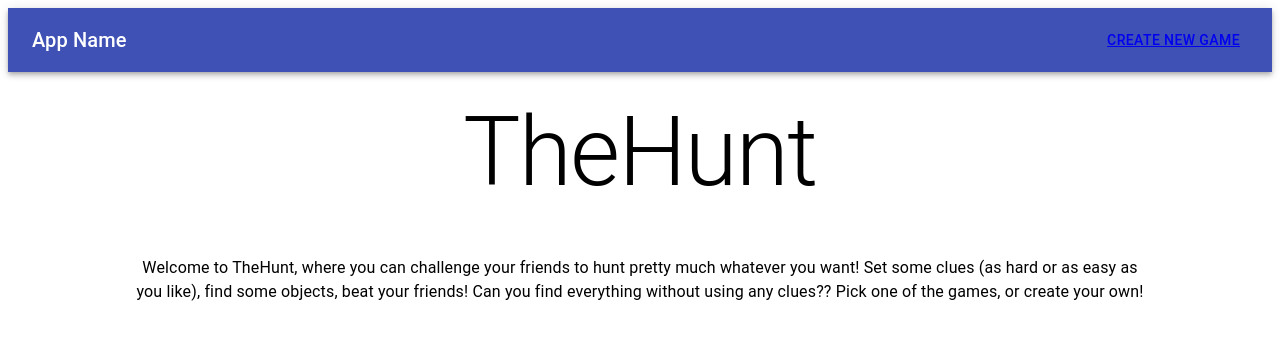
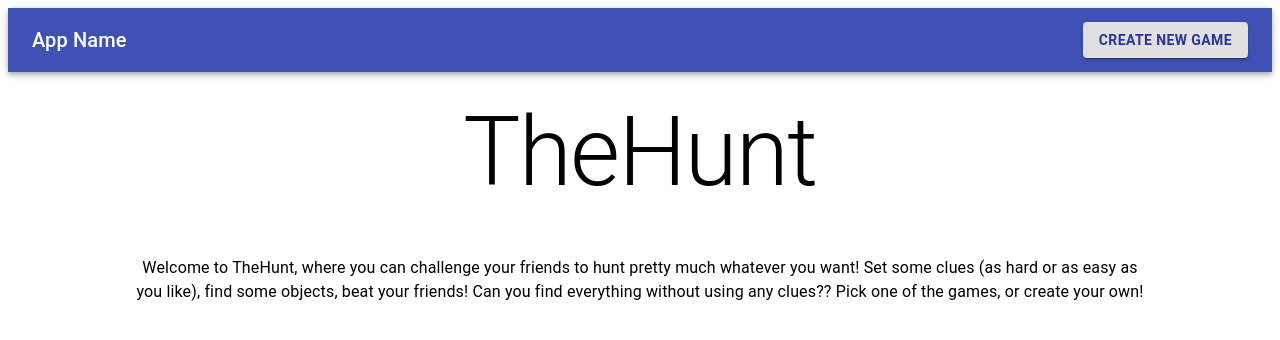
Before and after one commit to TonyDMorris/Front-End-Project, a React (Create React App) app: page / in a window 1280 px wide. Shown: the top 340 px of the page. Built offline with nearby package versions, Linux system fonts and the light colour scheme; no server answers; what react-cloud-vision-api would draw is missing.

Commit message:
visible style for the header button

```diff
--- a/src/components/Header.jsx
+++ b/src/components/Header.jsx
@@ -13,12 +13,16 @@ function Header(props) {
             App Name
           </Typography>
           {props.location.pathname === "/" ? (
-            <Button color="inherit">
-              <Link to="/create">Create New Game</Link>
+            <Button variant="contained">
+              <Link className={classes.button} to="/create">
+                Create New Game
+              </Link>
             </Button>
           ) : (
-            <Button color="inherit">
-              <Link to="/">Home</Link>
+            <Button variant="contained">
+              <Link className={classes.button} to="/">
+                Home
+              </Link>
             </Button>
           )}
         </Toolbar>
@@ -33,6 +37,11 @@ const useStyles = makeStyles(theme => ({
   },
   title: {
     flexGrow: 1
+  },
+  button: {
+    color: "#283593",
+    fontWeight: 600,
+    textDecoration: "none"
   }
 }));
 
```
